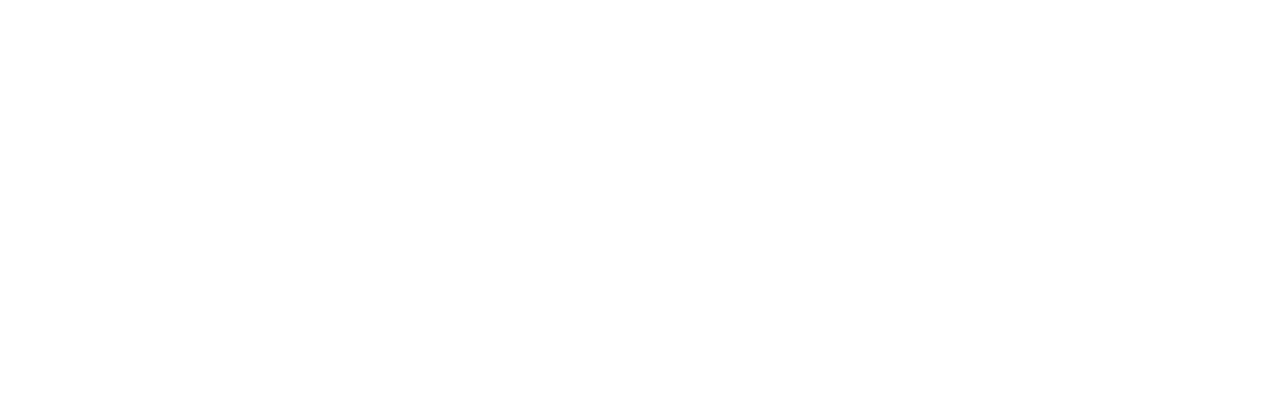
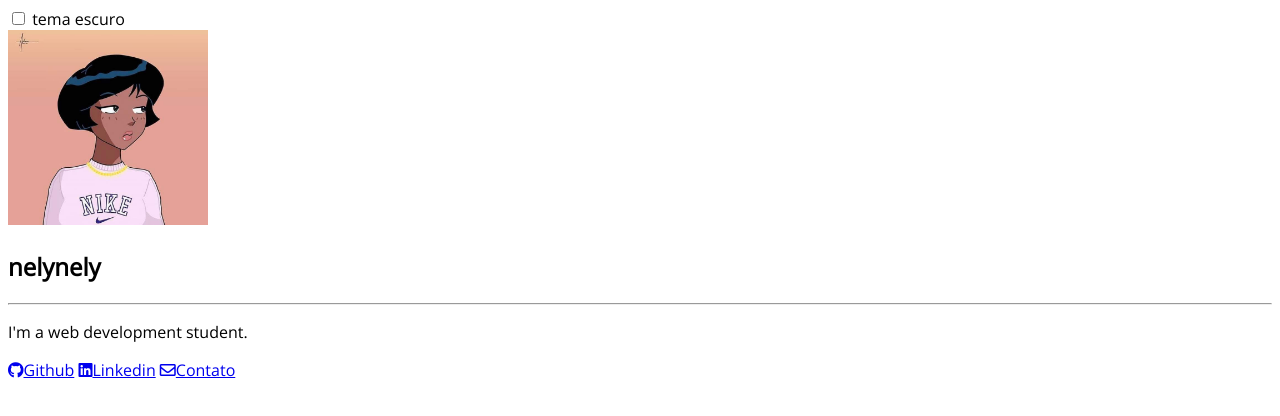
Before and after one commit to f-nely/dark-mode, a plain HTML site: page index.html in a window 1280 px wide. Drawn offline with nearby package versions, Linux system fonts and the light colour scheme.

Commit message:
Criando estrutura do projeto

```diff
--- a/index.html
+++ b/index.html
@@ -14,5 +14,32 @@
 </head>
 <body>
 
+    <div class="dark-mode">
+        <input type="checkbox" name="dark-mode" id="dark-mode">
+        <label for="dark-mode">tema escuro</label>
+    </div>
+
+    <header class="conteudo">
+        <div class="capa">
+            <img src="./img/profile.jpg" alt="" class="img-profile">
+        </div>
+
+        <div class="info">
+            <div class="info-margin">
+                <div>
+                    <h2>nelynely</h2>
+                    <hr class="divisor">
+                    <p>I'm a web development student.</p>
+                </div>
+
+                <div class="redes-sociais">
+                    <a href="https://github.com/f-nely" target="_blank" class="btn"><i class="fab fa-github"></i>Github</a>
+                    <a href="https://www.linkedin.com/in/f-nely/" target="_blank" class="btn"><i class="fab fa-linkedin"></i>Linkedin</a>
+                    <a href="mailto:nelynely@example.com" target="_blank" class="btn"><i class="far fa-envelope"></i>Contato</a>
+                </div>
+            </div>
+        </div>
+    </header>
+
 </body>
 </html>
```
